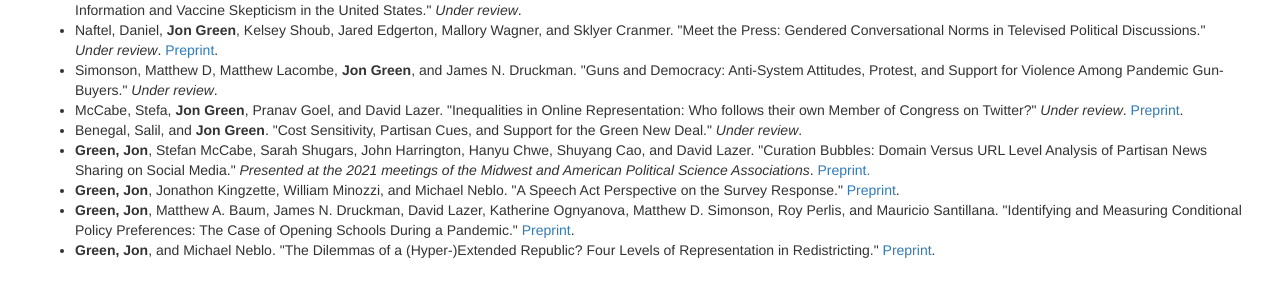
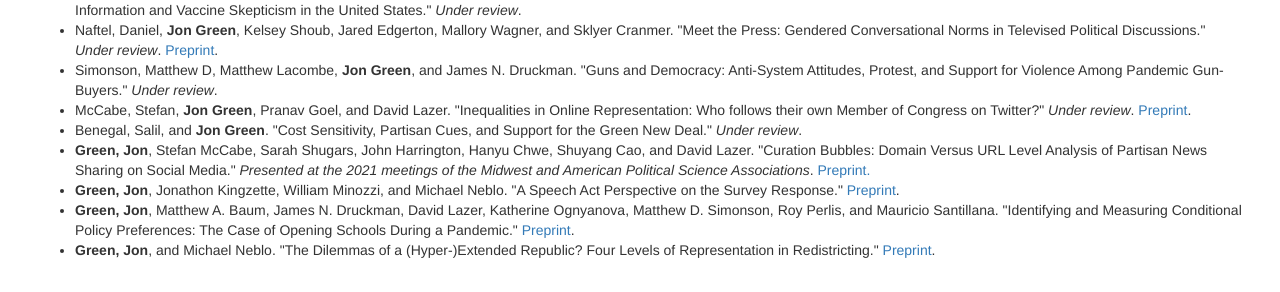
Before and after one commit to jgreen4919/jgreen4919.github.io, a Jekyll site: the page index.html, which Jekyll copies as it is, in a window 1280 px wide. Shown: the part 1740-2032 px from the top of the page. Built offline with Jekyll 4.4.1, drawn with Linux system fonts in a browser that asks for light colours.

Commit message:
typo fix

```diff
--- a/index.html
+++ b/index.html
@@ -72,7 +72,7 @@
     <li> <strong>Green, Jon</strong>, James N. Druckman, Matthew A. Baum, Katherine Ognyanova, Matthew D. Simonson, Roy H. Perlis, and David Lazer. "Association Between Facebook Use for COVID-19 Information and Vaccine Skepticism in the United States." <i>Under review</i>.</li>
     <li>Naftel, Daniel, <strong>Jon Green</strong>, Kelsey Shoub, Jared Edgerton, Mallory Wagner, and Sklyer Cranmer. "Meet the Press: Gendered Conversational Norms in Televised Political Discussions." <i>Under review</i>. <a href="https://osf.io/my8us/">Preprint</a>.</li>
       <li>Simonson, Matthew D, Matthew Lacombe, <strong>Jon Green</strong>, and James N. Druckman. "Guns and Democracy: Anti-System Attitudes, Protest, and Support for Violence Among Pandemic Gun-Buyers." <i>Under review</i>.</li>
-      <li>McCabe, Stefa, <strong>Jon Green</strong>, Pranav Goel, and David Lazer. "Inequalities in Online Representation: Who follows their own Member of Congress on Twitter?" <i>Under review</i>. <a href="https://osf.io/x4d6n">Preprint</a>.</li>
+      <li>McCabe, Stefan, <strong>Jon Green</strong>, Pranav Goel, and David Lazer. "Inequalities in Online Representation: Who follows their own Member of Congress on Twitter?" <i>Under review</i>. <a href="https://osf.io/x4d6n">Preprint</a>.</li>
     <li>Benegal, Salil, and <strong>Jon Green</strong>. "Cost Sensitivity, Partisan Cues, and Support for the Green New Deal." <i>Under review</i>.</li>
     <li> <strong>Green, Jon</strong>, Stefan McCabe, Sarah Shugars, John Harrington, Hanyu Chwe, Shuyang Cao, and David Lazer. "Curation Bubbles: Domain Versus URL Level Analysis of Partisan News Sharing on Social Media." <i>Presented at the 2021 meetings of the Midwest and American Political Science Associations</i>. <a href="https://osf.io/vbwer/"> Preprint.</a></li>
      <li> <strong>Green, Jon</strong>, Jonathon Kingzette, William Minozzi, and Michael Neblo. "A Speech Act Perspective on the Survey Response." <a href="https://osf.io/54ysv/">Preprint</a>.</li>
```
